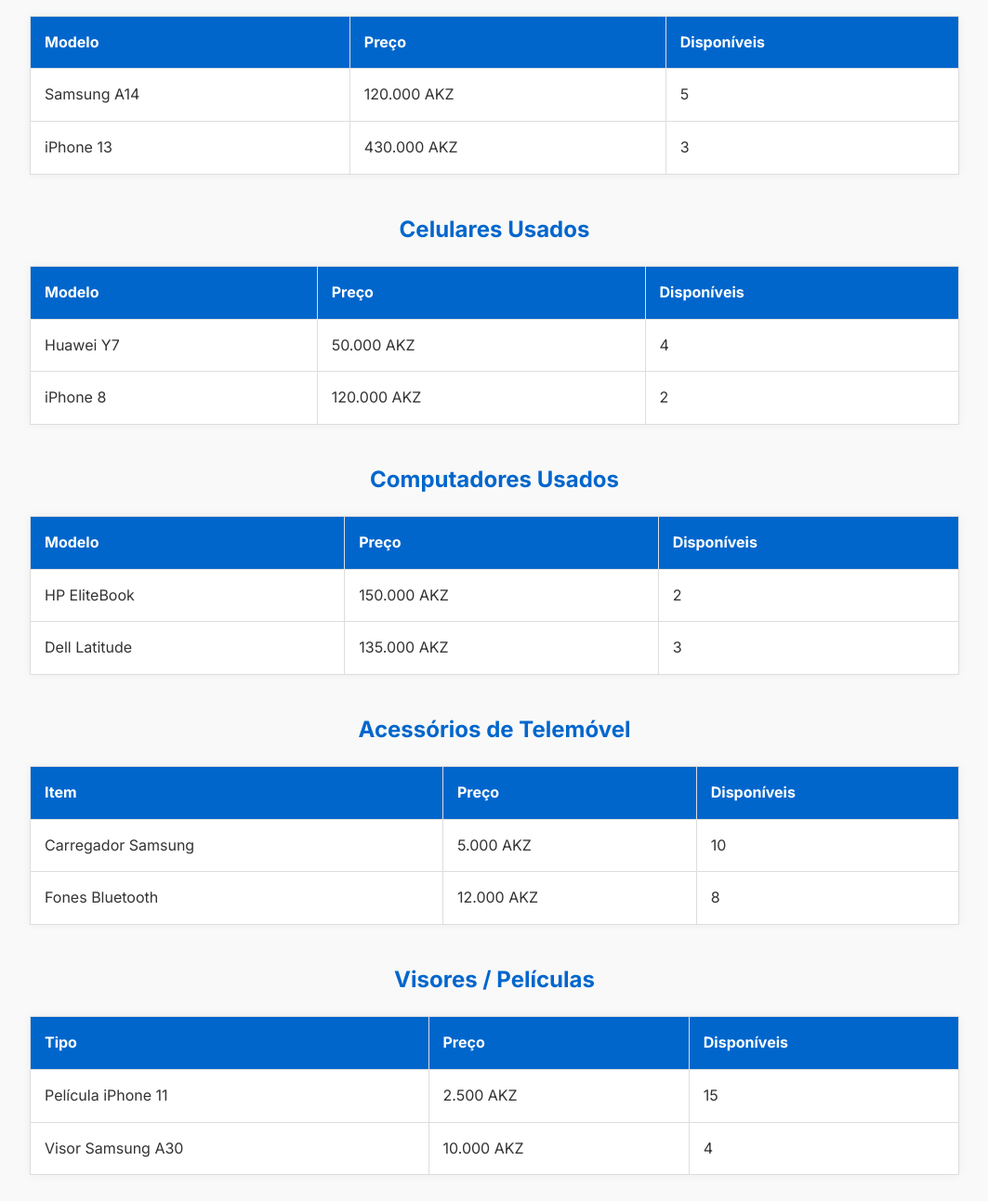
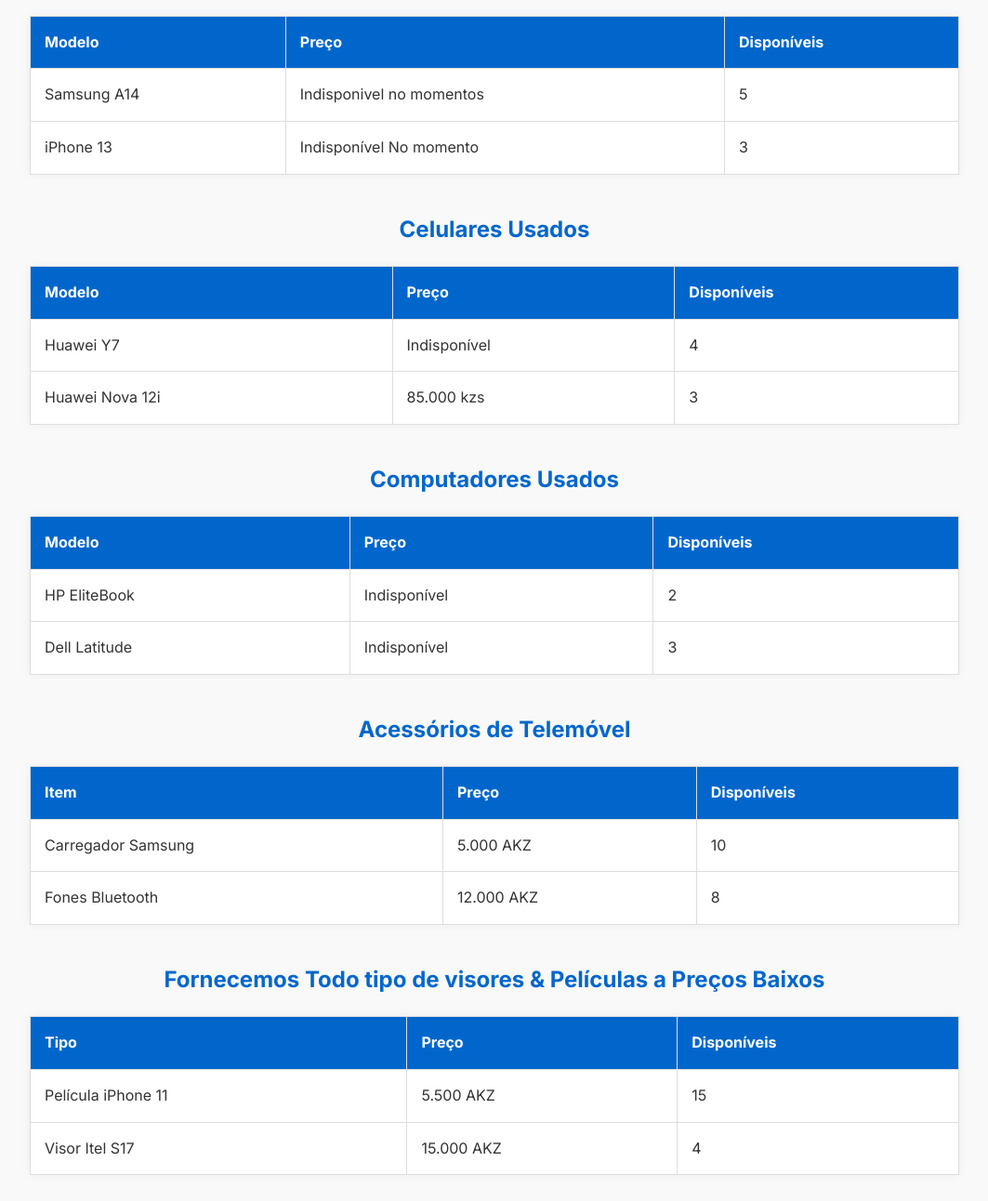
Before and after one commit to KP-DIGITAL-SOLUTION/KP-DIGITAL-SOLUTION.github.io, a plain HTML site: page index.html in a window 1280 px wide. Shown: the part 388-1680 px from the top of the page at 93% size, without its empty margins (108-1171 px from the left). Drawn offline with Linux system fonts and the light colour scheme.

Commit message:
Update index.html

```diff
--- a/index.html
+++ b/index.html
@@ -155,22 +155,23 @@
     <h2>Celulares Novos</h2>
     <table>
       <tr><th>Modelo</th><th>Preço</th><th>Disponíveis</th></tr>
-      <tr><td>Samsung A14</td><td>120.000 AKZ</td><td>5</td></tr>
-      <tr><td>iPhone 13</td><td>430.000 AKZ</td><td>3</td></tr>
+      <tr><td>Samsung A14</td><td>Indisponivel no momentos</td><td>5</td></tr>
+      <tr><td>iPhone 13</td><td>Indisponível No momento</td><td>3</td></tr>
+
     </table>
 
     <h2>Celulares Usados</h2>
     <table>
       <tr><th>Modelo</th><th>Preço</th><th>Disponíveis</th></tr>
-      <tr><td>Huawei Y7</td><td>50.000 AKZ</td><td>4</td></tr>
-      <tr><td>iPhone 8</td><td>120.000 AKZ</td><td>2</td></tr>
+      <tr><td>Huawei Y7</td><td>Indisponível</td><td>4</td></tr>
+      <tr><td>Huawei Nova 12i</td><td>85.000 kzs</td><td>3</td></tr>
     </table>
 
     <h2>Computadores Usados</h2>
     <table>
       <tr><th>Modelo</th><th>Preço</th><th>Disponíveis</th></tr>
-      <tr><td>HP EliteBook</td><td>150.000 AKZ</td><td>2</td></tr>
-      <tr><td>Dell Latitude</td><td>135.000 AKZ</td><td>3</td></tr>
+      <tr><td>HP EliteBook</td><td>Indisponível</td><td>2</td></tr>
+      <tr><td>Dell Latitude</td><td>Indisponível</td><td>3</td></tr>
     </table>
 
     <h2>Acessórios de Telemóvel</h2>
@@ -180,11 +181,11 @@
       <tr><td>Fones Bluetooth</td><td>12.000 AKZ</td><td>8</td></tr>
     </table>
 
-    <h2>Visores / Películas</h2>
+    <h2>Fornecemos Todo tipo de visores & Películas a Preços Baixos</h2>
     <table>
       <tr><th>Tipo</th><th>Preço</th><th>Disponíveis</th></tr>
-      <tr><td>Película iPhone 11</td><td>2.500 AKZ</td><td>15</td></tr>
-      <tr><td>Visor Samsung A30</td><td>10.000 AKZ</td><td>4</td></tr>
+      <tr><td>Película iPhone 11</td><td>5.500 AKZ</td><td>15</td></tr>
+      <tr><td>Visor Itel S17</td><td>15.000 AKZ</td><td>4</td></tr>
     </table>
   </section>
 
```
